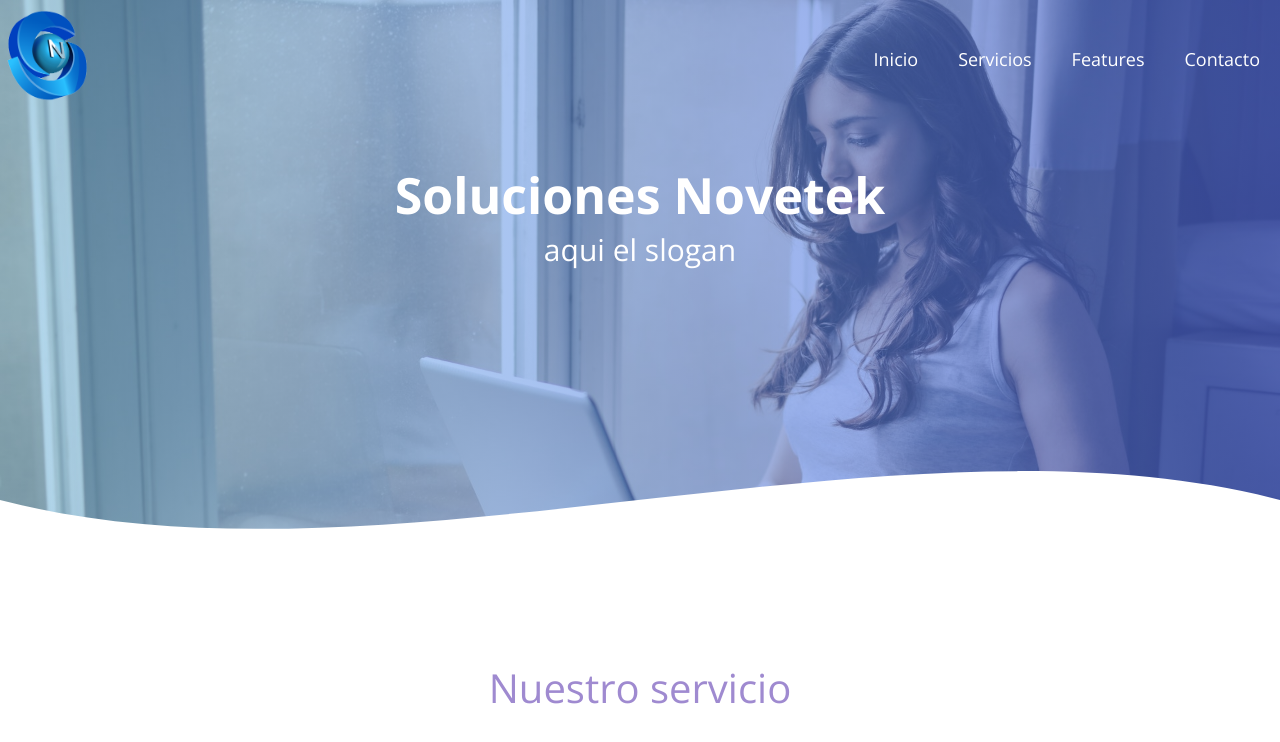
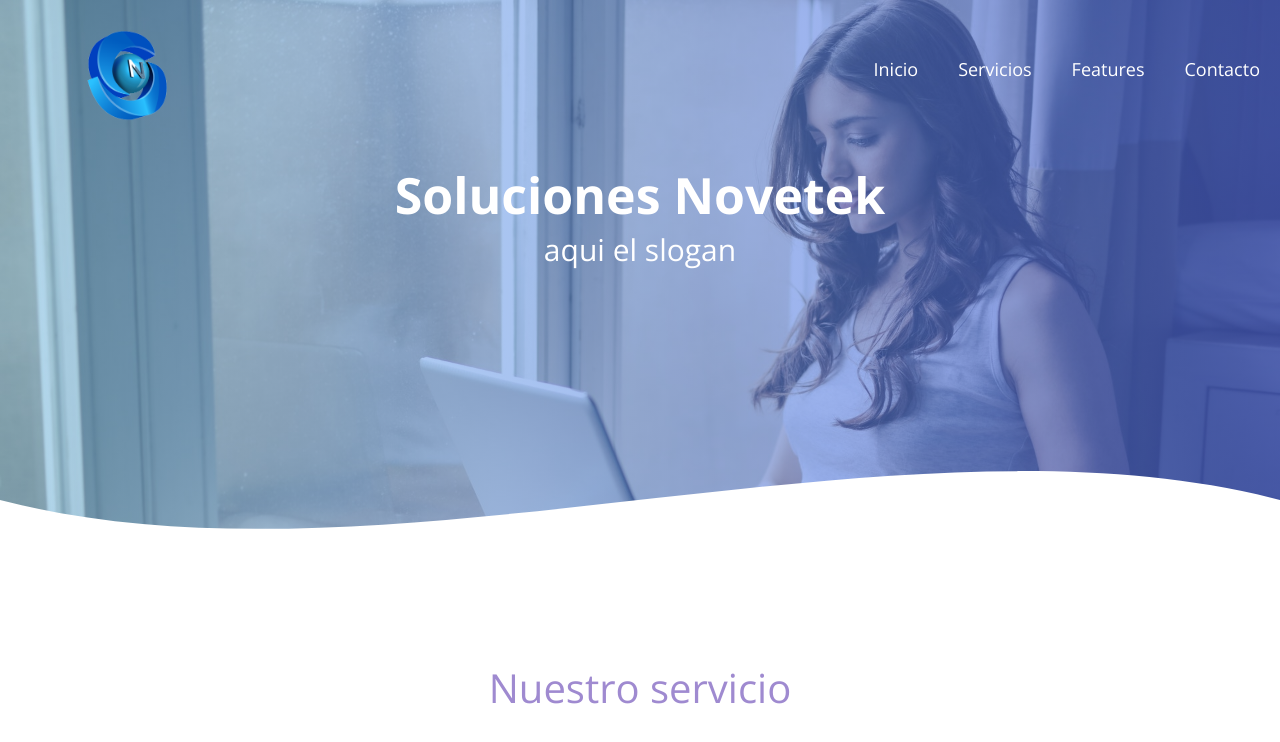
Before and after one commit to angelrochauc/proyectonovatek, a plain HTML site: page index.html in a window 1280 px wide. Shown: the top 742 px of the page. Drawn offline with nearby package versions, Linux system fonts and the light colour scheme.

Commit message:
Update estilos.css

```diff
--- a/css/estilos.css
+++ b/css/estilos.css
@@ -28,7 +28,7 @@ body{
     font-weight: 700;
     font-size: 25px;
     color: #fff;
-    padding-top: 20px 0px 0px 80px;
+    padding: 20px 0px 0px 80px;
 }
 
 .menu .navbar ul li{
```
